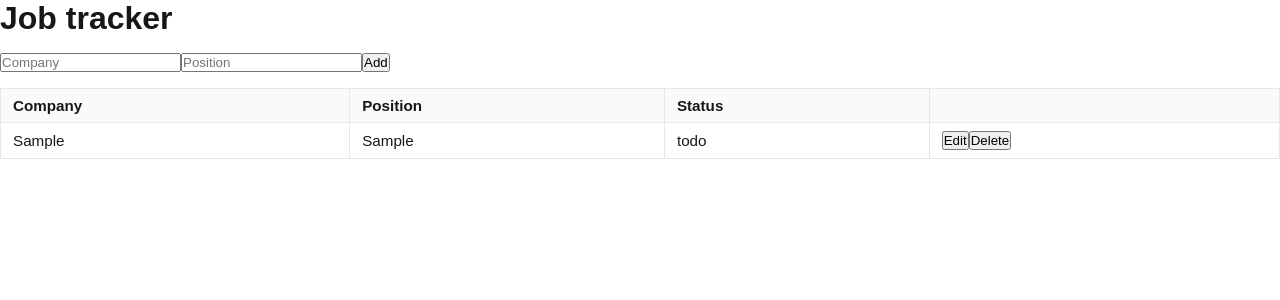
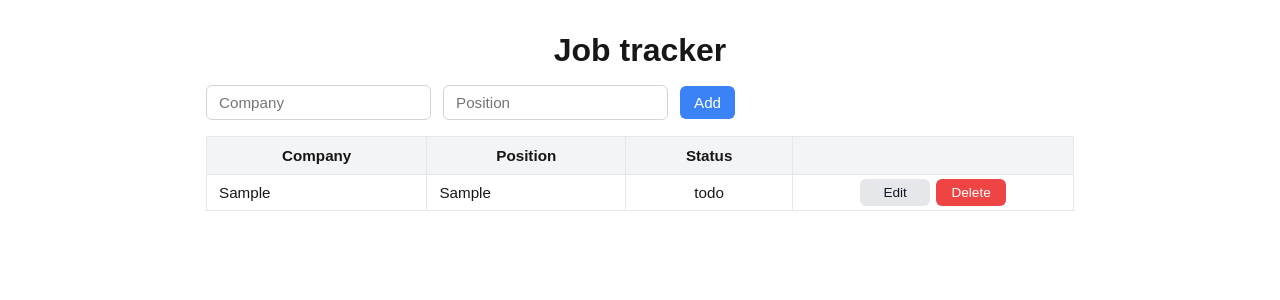
Before and after one commit to m-amroune/job-tracker, a Next.js app: page / in a window 1280 px wide. Both pictures are taken after typing "Sample", "Sample" into the empty fields and a click on the button "Add". Shown: the top 300 px of the page. Built offline with nearby package versions, Linux system fonts and the light colour scheme.

Commit message:
style : update layout

```diff
--- a/src/app/globals.css
+++ b/src/app/globals.css
@@ -41,6 +41,26 @@ a {
   }
 }
 
+.conteneur {
+  max-width: 900px;
+  margin: 2rem auto;
+  padding: 0 1rem 3rem;
+}
+
+.main-title {
+  font-size: 2rem;
+  font-weight: 700;
+  margin-bottom: 1rem;
+  text-align: center;
+}
+
+.form-row {
+  display: flex;
+  gap: 0.75rem;
+  align-items: center;
+  flex-wrap: wrap;
+}
+
 table {
   width: 100%;
   border-collapse: collapse;
@@ -48,23 +68,104 @@ table {
   font-size: 0.95rem;
 }
 
+thead th {
+  text-align: center;
+}
+
 th,
 td {
   border: 1px solid #e5e7eb;
   padding: 8px 12px;
   text-align: left;
-}
-
-th {
-  background-color: #f9fafb;
-  font-weight: 600;
+  vertical-align: middle;
 }
 
 tbody tr:hover {
   background-color: #f3f4f6;
 }
 
+table thead th {
+  background-color: #f3f4f6;
+  font-weight: 600;
+  padding: 10px 12px;
+}
+
 span {
   cursor: pointer;
   font-weight: 500;
 }
+
+input[type="text"] {
+  padding: 8px 12px;
+  border: 1px solid #d1d5db;
+  border-radius: 6px;
+  font-size: 0.95rem;
+}
+
+input[type="text"]:focus {
+  outline: none;
+  border-color: #3b82f6;
+  box-shadow: 0 0 0 2px rgba(59, 130, 246, 0.2);
+}
+
+td input {
+  width: auto;
+  max-width: 100%;
+  box-sizing: border-box;
+}
+
+button {
+  padding: 8px 14px;
+  background-color: #3b82f6;
+  color: white;
+  border: none;
+  border-radius: 6px;
+  font-size: 0.95rem;
+  cursor: pointer;
+  transition: background-color 0.15s ease;
+}
+
+button:hover {
+  background-color: #2563eb;
+}
+
+.status-cell {
+  padding: 4px 6px;
+  text-align: center;
+}
+
+.actions {
+  padding: 4px 6px;
+  text-align: center;
+  white-space: nowrap;
+  max-width: 120px;
+}
+
+.actions button {
+  padding: 6px 10px;
+  font-size: 0.85rem;
+  margin-right: 6px;
+  min-width: 70px;
+}
+
+.actions button:last-child {
+  margin-right: 0;
+}
+
+.actions button:first-child {
+  background-color: #e5e7eb;
+  color: #111827;
+}
+
+.actions button:first-child:hover {
+  background-color: #d1d5db;
+}
+
+.actions .danger {
+  background-color: #ef4444;
+  color: white;
+}
+
+.actions .danger:hover {
+  background-color: #dc2626;
+}
--- a/src/app/page.tsx
+++ b/src/app/page.tsx
@@ -81,10 +81,13 @@ export default function Page() {
   }
 
   return (
-    <main>
-      <h1>Job tracker</h1>
+    <main className="conteneur">
+      <h1 className="main-title">Job tracker</h1>
 
-      <div style={{ marginTop: "1rem", marginBottom: "1rem" }}>
+      <div
+        className="form-row"
+        style={{ marginTop: "1rem", marginBottom: "1rem" }}
+      >
         <input
           type="text"
           placeholder="Company"
@@ -114,6 +117,7 @@ export default function Page() {
               <th></th>
             </tr>
           </thead>
+
           <tbody>
             {jobs.map((job) => (
               <tr key={job.id}>
@@ -143,11 +147,11 @@ export default function Page() {
                   )}
                 </td>
 
-                <td>
+                <td className="status-cell">
                   <span onClick={() => cycleStatus(job.id)}>{job.status}</span>
                 </td>
 
-                <td>
+                <td className="actions">
                   {editingId === job.id ? (
                     <button onClick={() => setEditingId(null)}>Save</button>
                   ) : (
@@ -155,6 +159,7 @@ export default function Page() {
                   )}
 
                   <button
+                    className="danger"
                     onClick={(e) => {
                       e.stopPropagation();
                       if (window.confirm("Delete this application?")) {
```
